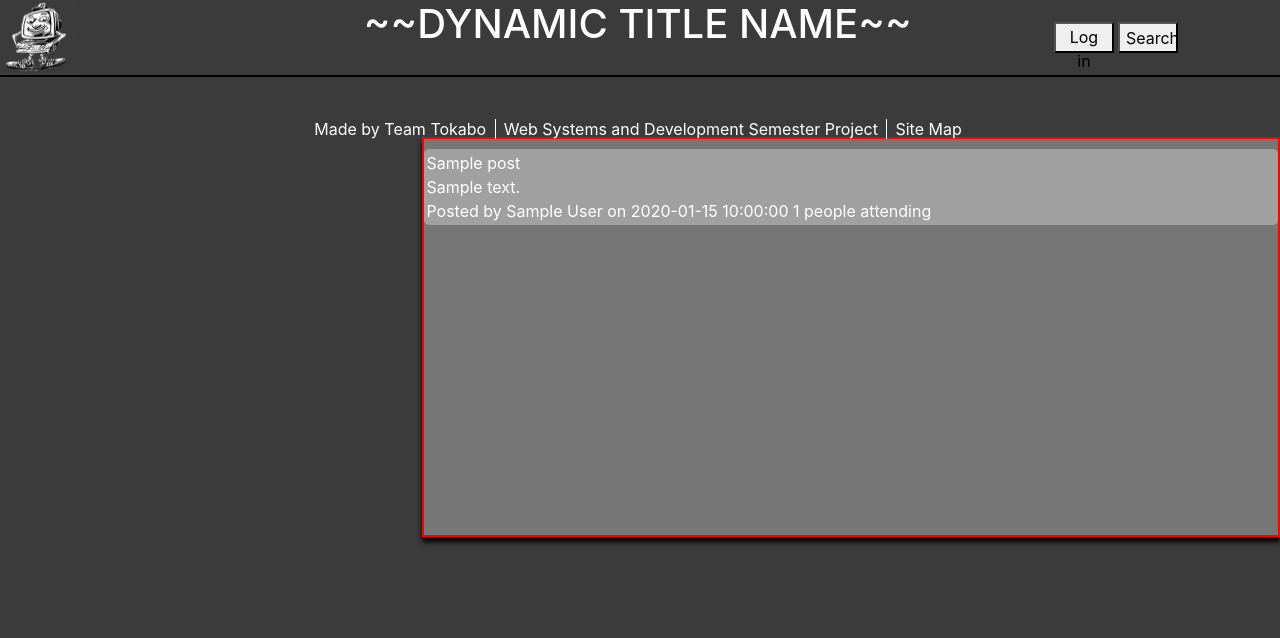
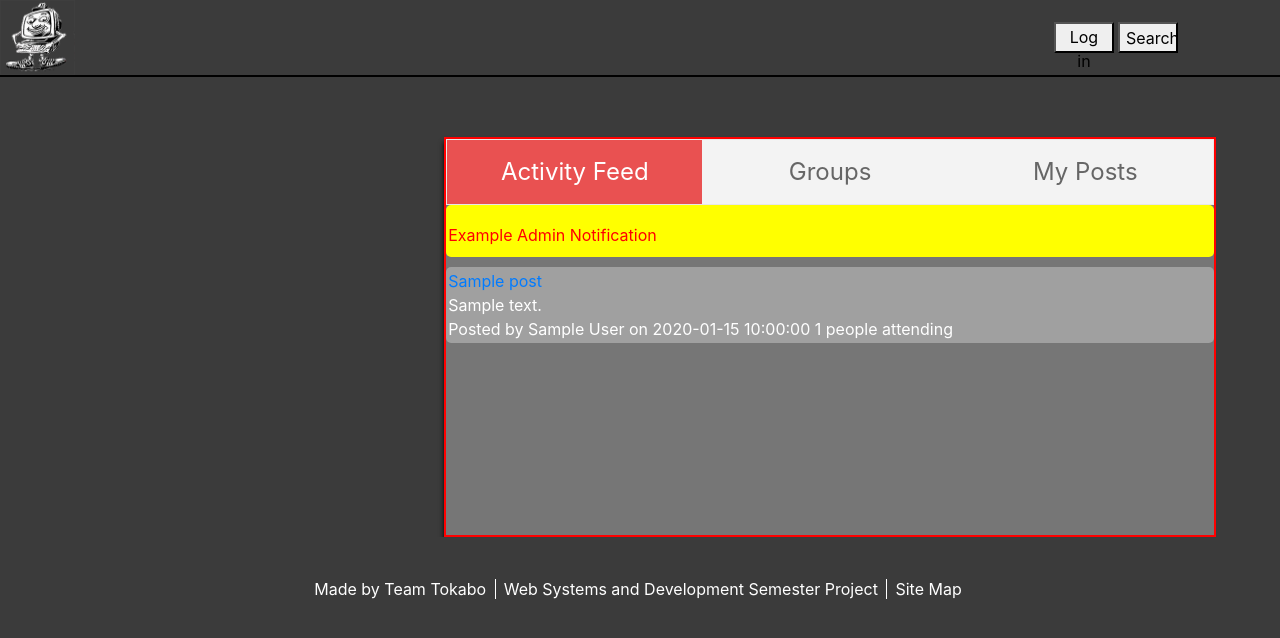
Before and after one commit to hbh7/RINFO, a PHP site: page /comments.php in a window 1280 px wide. Shown: the top 638 px of the page. Run offline with PHP 8.4, Linux system fonts and the light colour scheme; tables that the repository leaves empty or names only in its code hold one stand-in row (values such as "Sample post").

Commit message:
Added to Header
Header will now display the main title of the post on the comment page for that post

```diff
--- a/comments.php
+++ b/comments.php
@@ -1,13 +1,28 @@
 <html lang="en">
     <head>
         <?php include('resources/templates/head.php'); ?>
-        <title> ~~DYNAMIC TITLE NAME~~ </title>
+        <?php
+            if(isset($_GET["title"])) {
+                $title = $_GET["title"];
+                echo "<title>" . $title . "</title>";
+            }
+        ?>
+        <script type="text/javascript" src="homepage.js"></script>
     </head>
 
 <body>
     <?php include('resources/templates/header.php'); ?>
     <?php include_once 'db.php'; ?>
+    <div id="homepage_content">
         <div class="display">
+            <ul>
+                <li id="activity_tab" class="homepage" onclick="activity()"><a class="active" href="#activity_feed">Activity Feed</a></li>
+                <li id="group_tab" class="homepage" onclick="group()"><a href="#groups">Groups</a></li>
+                <li id="post_tab" class="homepage" onclick="post()"><a href="#posts">My Posts</a></li>
+            </ul>
+            <div class="tab_content">
+                <div id="hp_activities">
+                    <p id="banner" class="activity">Example Admin Notification</p>
                     <?php
                     // Something like this should probably end up in its own function at some point, since its
                     //      likely going to be the same post generator on each page.
@@ -20,7 +35,7 @@
                         $attendances = dbGet("*", "r_attendances", "post_id='" . $post["post_id"] . "'");
 
                         echo "<div class='activity'>" .
-                    "<span class='title'>" . $post["title"] . "</span><br />" .
+                            "<span class='title'><a href=\"./comments.php?title=" . $post["title"] . "\">" . $post["title"] . "</a></span><br />" .
                             "<span class='body'>" . $post["body"] . "</span><br />" .
                             "<span class='postauthor'> Posted by " . $name[0]["firstname"] . " " . $name[0]["lastname"] . "</span>" .
                             "<span class='postdate'> on " . $post["timestamp"] . "</span>" .
@@ -29,6 +44,9 @@
                     }
                     ?>
                 </div>
+            </div>
+        </div>
+    </div>
     <?php include('resources/templates/footer.php'); ?>
 </body>
 </html>
--- a/resources/templates/header.php
+++ b/resources/templates/header.php
@@ -19,7 +19,13 @@
                 }
                 // $out[0]; contains the text contained in the <title> tag in the html file where this file is included
                 // now I have to generate some html so that this text isn't just floating around on the page
-                echo "<h1 id='page_title'>".$out[0]."</h1>";
+                if (isset($out[0]))
+                    echo "<h1 id='page_title'>".$out[0]."</h1>";
+                // For comments page, get title a different way
+                if(isset($_GET["title"])) {
+                    $title = $_GET["title"];
+                    echo "<h1 id='page_title'>".$title."</h1>";
+                }
             ?>
         </div>
         <div id="rightbox">
```
Lines whose indentation alone changed are shown as unchanged.
